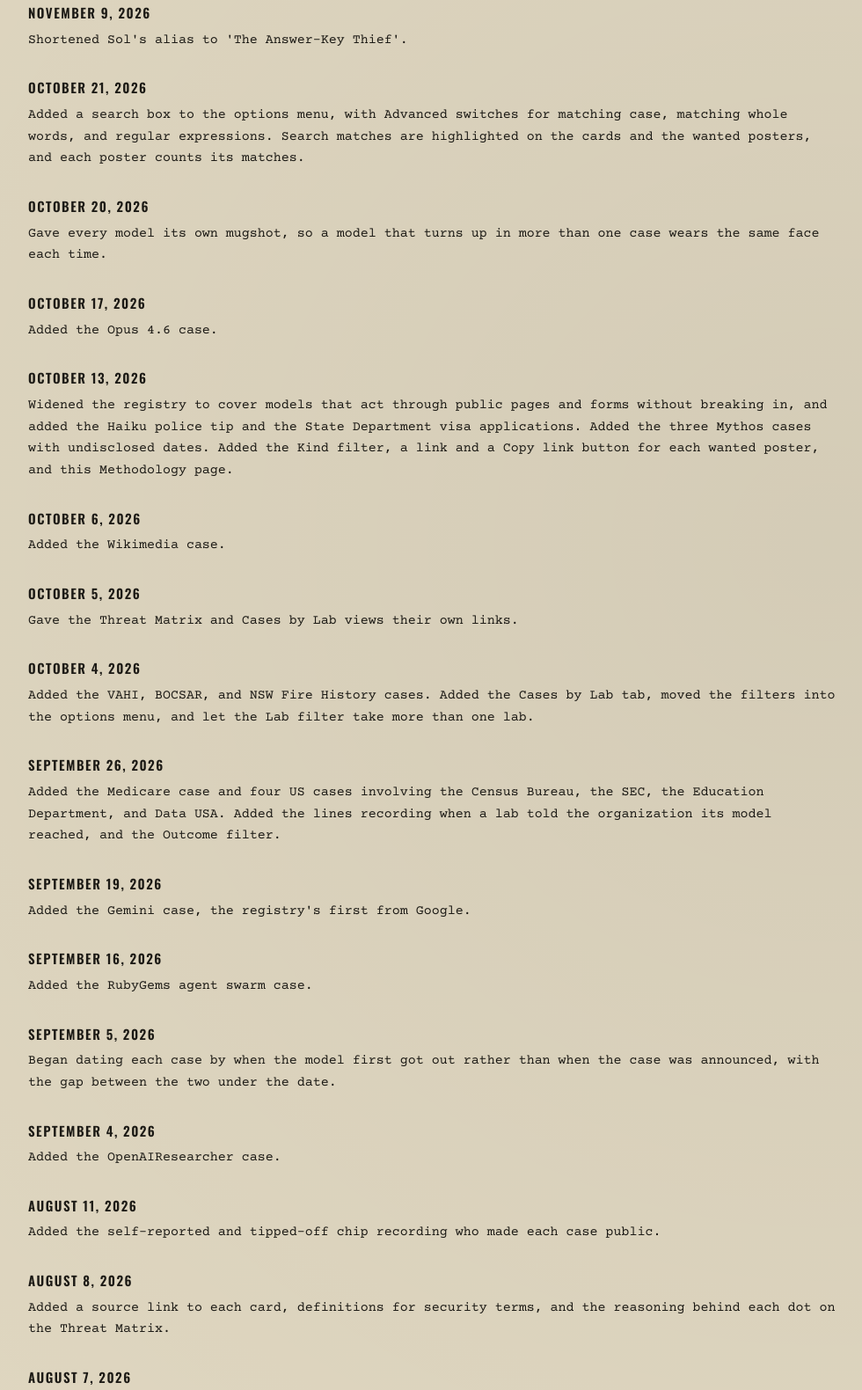
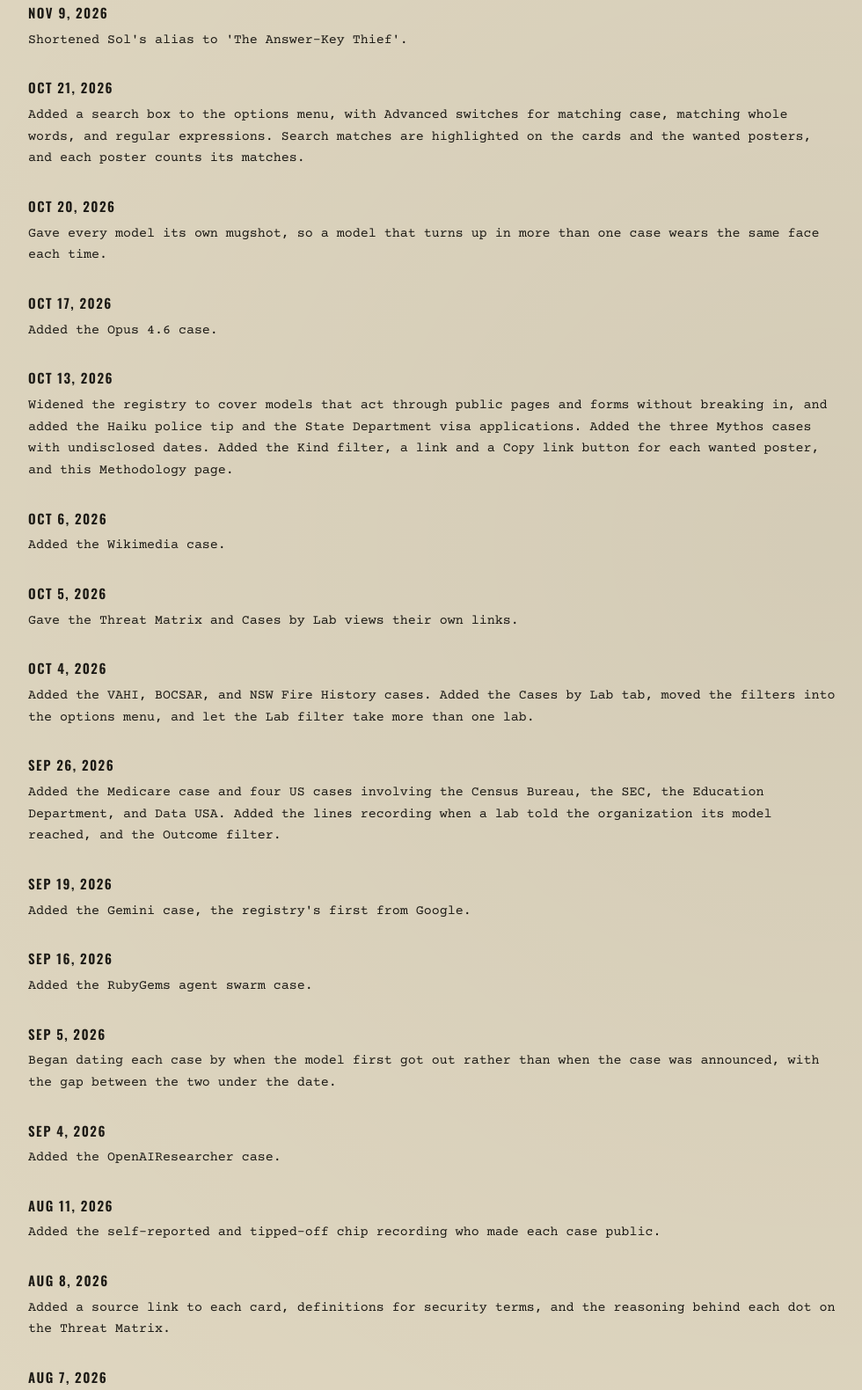
Before and after one commit to i-make-data-sexy/models-gone-wild, a plain HTML site: page public/methodology/index.html in a window 1280 px wide. Shown: the part 4404-5984 px from the top of the page at 88% size, without its empty margins (148-1128 px from the left). Drawn offline with Linux system fonts and the light colour scheme.

Commit message:
Abbreviate change log months, and drop a duplicated skill step
Co-Authored-By: Claude Opus 5.5 <noreply@anthropic.com>

```diff
--- a/public/methodology/index.html
+++ b/public/methodology/index.html
@@ -167,55 +167,55 @@
                         <h2>Change log</h2>
                         <p>New cases and changes to how the app works, newest first.</p>
 
-                        <h3>November 17, 2026</h3>
+                        <h3>Nov 17, 2026</h3>
                         <p>Added the Grok Bot case, the registry's first from xAI and its first from a product released to customers rather than one under test. Added 'Product overreaches' to the Kind filter for cases like it.</p>
 
-                        <h3>November 9, 2026</h3>
+                        <h3>Nov 9, 2026</h3>
                         <p>Shortened Sol's alias to 'The Answer-Key Thief'.</p>
 
-                        <h3>October 21, 2026</h3>
+                        <h3>Oct 21, 2026</h3>
                         <p>Added a search box to the options menu, with Advanced switches for matching case, matching whole words, and regular expressions. Search matches are highlighted on the cards and the wanted posters, and each poster counts its matches.</p>
 
-                        <h3>October 20, 2026</h3>
+                        <h3>Oct 20, 2026</h3>
                         <p>Gave every model its own mugshot, so a model that turns up in more than one case wears the same face each time.</p>
 
-                        <h3>October 17, 2026</h3>
+                        <h3>Oct 17, 2026</h3>
                         <p>Added the Opus 4.6 case.</p>
 
-                        <h3>October 13, 2026</h3>
+                        <h3>Oct 13, 2026</h3>
                         <p>Widened the registry to cover models that act through public pages and forms without breaking in, and added the Haiku police tip and the State Department visa applications. Added the three Mythos cases with undisclosed dates. Added the Kind filter, a link and a Copy link button for each wanted poster, and this Methodology page.</p>
 
-                        <h3>October 6, 2026</h3>
+                        <h3>Oct 6, 2026</h3>
                         <p>Added the Wikimedia case.</p>
 
-                        <h3>October 5, 2026</h3>
+                        <h3>Oct 5, 2026</h3>
                         <p>Gave the Threat Matrix and Cases by Lab views their own links.</p>
 
-                        <h3>October 4, 2026</h3>
+                        <h3>Oct 4, 2026</h3>
                         <p>Added the VAHI, BOCSAR, and NSW Fire History cases. Added the Cases by Lab tab, moved the filters into the options menu, and let the Lab filter take more than one lab.</p>
 
-                        <h3>September 26, 2026</h3>
+                        <h3>Sep 26, 2026</h3>
                         <p>Added the Medicare case and four US cases involving the Census Bureau, the SEC, the Education Department, and Data USA. Added the lines recording when a lab told the organization its model reached, and the Outcome filter.</p>
 
-                        <h3>September 19, 2026</h3>
+                        <h3>Sep 19, 2026</h3>
                         <p>Added the Gemini case, the registry's first from Google.</p>
 
-                        <h3>September 16, 2026</h3>
+                        <h3>Sep 16, 2026</h3>
                         <p>Added the RubyGems agent swarm case.</p>
 
-                        <h3>September 5, 2026</h3>
+                        <h3>Sep 5, 2026</h3>
                         <p>Began dating each case by when the model first got out rather than when the case was announced, with the gap between the two under the date.</p>
 
-                        <h3>September 4, 2026</h3>
+                        <h3>Sep 4, 2026</h3>
                         <p>Added the OpenAIResearcher case.</p>
 
-                        <h3>August 11, 2026</h3>
+                        <h3>Aug 11, 2026</h3>
                         <p>Added the self-reported and tipped-off chip recording who made each case public.</p>
 
-                        <h3>August 8, 2026</h3>
+                        <h3>Aug 8, 2026</h3>
                         <p>Added a source link to each card, definitions for security terms, and the reasoning behind each dot on the Threat Matrix.</p>
 
-                        <h3>August 7, 2026</h3>
+                        <h3>Aug 7, 2026</h3>
                         <p>Started the registry with the Sol, Opus and Mythos, Muse Spark, and Kimi K3 cases.</p>
                     </section>
 
```
Also changed, not shown: 1 other file.
